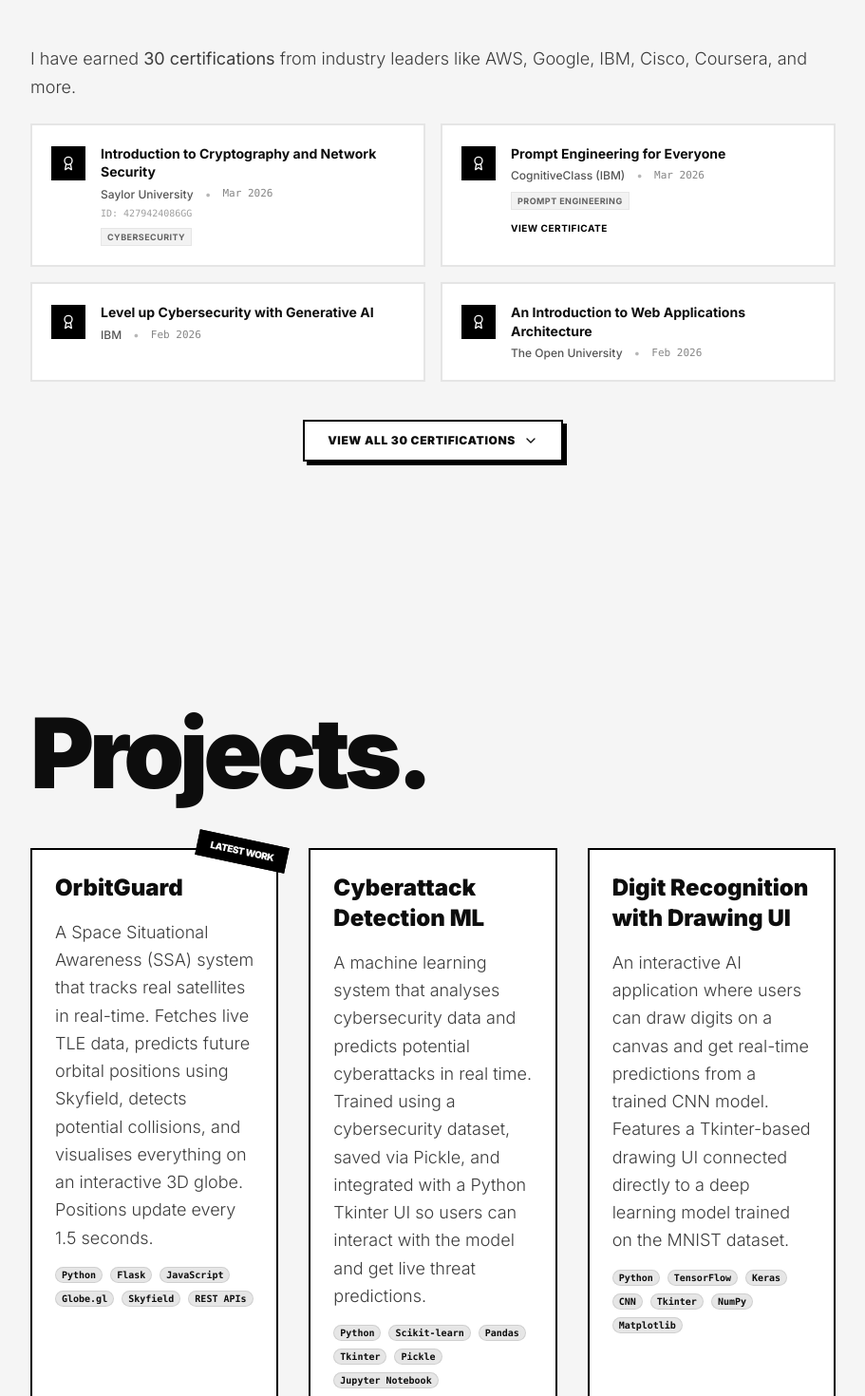
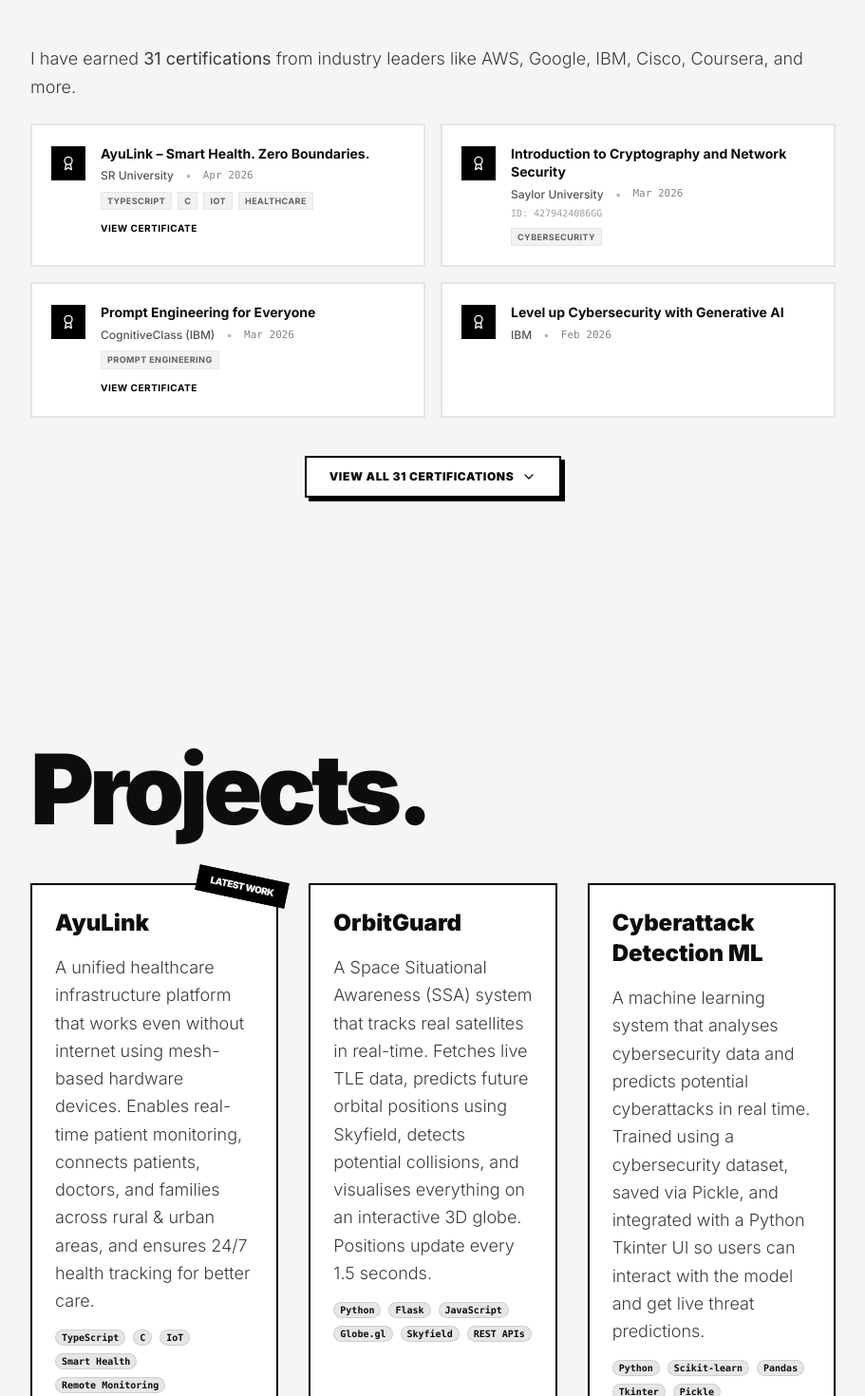
Before and after one commit to anirudh1261/Portfolio, a React (Vite) app: page / in a window 1280 px wide. Shown: the part 2580-4050 px from the top of the page at 95% size, without its empty margins (184-1095 px from the left). Built offline with nearby package versions, Linux system fonts and the light colour scheme; no server answers.

Commit message:
Add AyuLink project and update OrbitGuard tag

```diff
--- a/src/components/ExperienceSection.tsx
+++ b/src/components/ExperienceSection.tsx
@@ -3,6 +3,14 @@ import SectionBlock from './SectionBlock';
 import { Award, ChevronDown, ChevronUp } from 'lucide-react';
 
 const certifications = [
+  // Apr 2026
+  {
+    title: 'AyuLink – Smart Health. Zero Boundaries.',
+    issuer: 'SR University',
+    date: 'Apr 2026',
+    skills: ['TypeScript', 'C', 'IoT', 'Healthcare'],
+    link: 'https://fight-club-ht-01.vercel.app/',
+  },
   // Mar 2026
   {
     title: 'Introduction to Cryptography and Network Security',
--- a/src/components/ProjectsSection.tsx
+++ b/src/components/ProjectsSection.tsx
@@ -5,8 +5,16 @@ import { playHover, playClick } from '@/hooks/useSoundEffects';
 
 const projects = [
   {
+    title: 'AyuLink',
+    isNew: true,
+    description:
+      'A unified healthcare infrastructure platform that works even without internet using mesh-based hardware devices. Enables real-time patient monitoring, connects patients, doctors, and families across rural & urban areas, and ensures 24/7 health tracking for better care.',
+    tags: ['TypeScript', 'C', 'IoT', 'Smart Health', 'Remote Monitoring', 'Mesh Networking', 'Hackathon'],
+    githubUrl: 'https://github.com/anirudh1261',
+    liveUrl: 'https://fight-club-ht-01.vercel.app/',
+  },
+  {
     title: 'OrbitGuard',
-    isNew: true,
     description:
       'A Space Situational Awareness (SSA) system that tracks real satellites in real-time. Fetches live TLE data, predicts future orbital positions using Skyfield, detects potential collisions, and visualises everything on an interactive 3D globe. Positions update every 1.5 seconds.',
     tags: [
```
